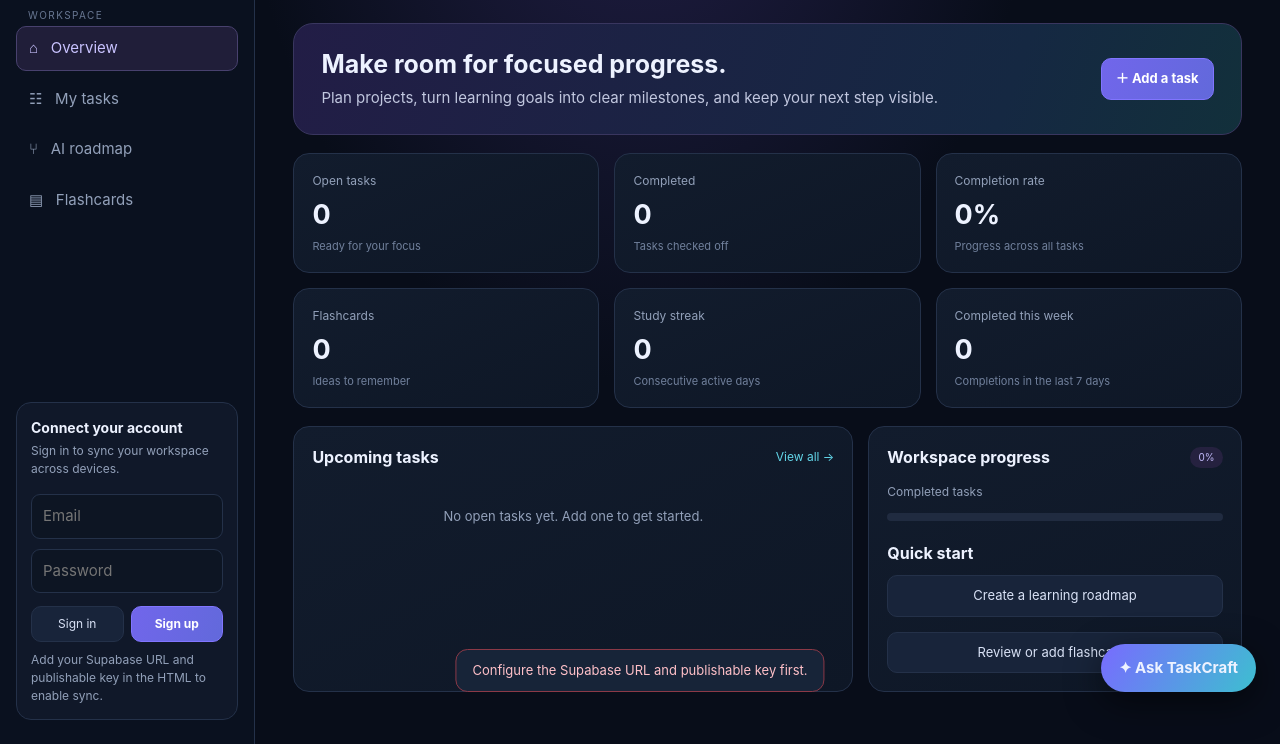
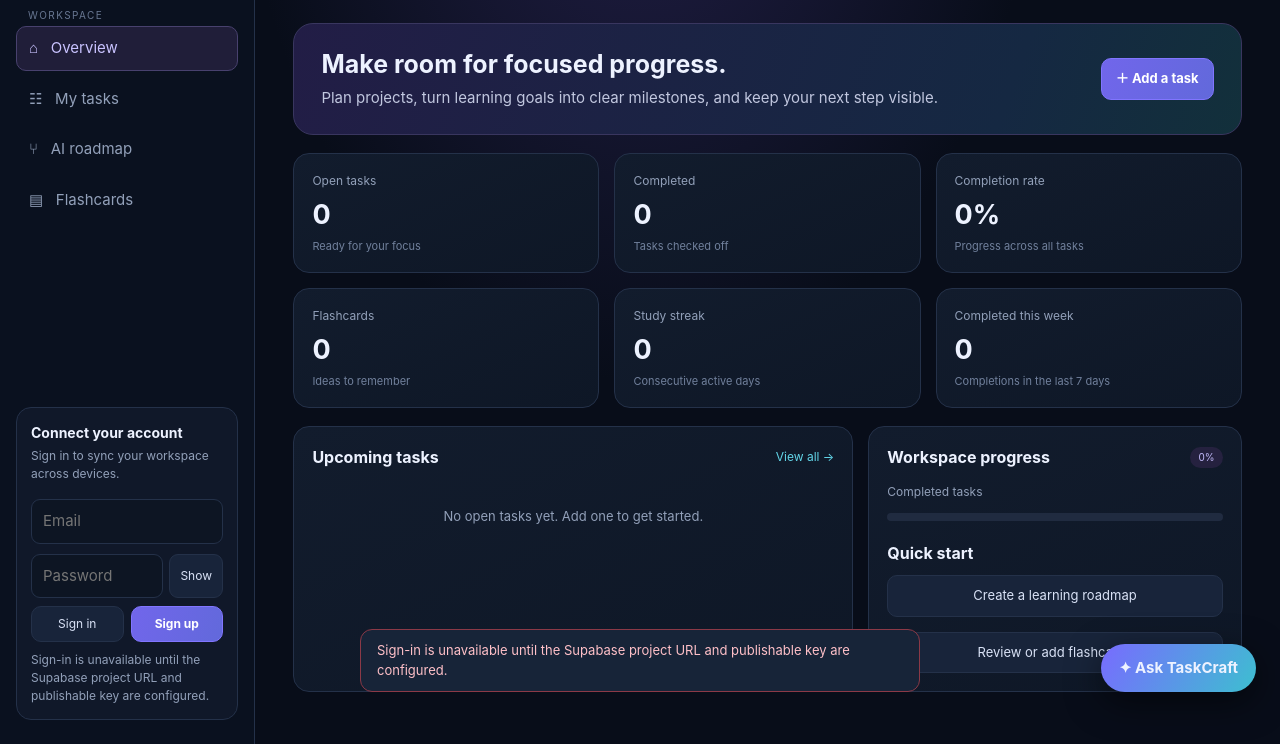
Before and after one commit to shivamjagtap174100-commits/TASK-CRAFT-, a plain HTML site: page index.html in a window 1280 px wide. Both pictures are taken after a click on the button "Sign in". Shown: the part 86-830 px from the top of the page. Drawn offline with nearby package versions, Linux system fonts and the light colour scheme.

Commit message:
Add password visibility and clarify sign-in setup
Co-authored-by: Copilot <223556219+Copilot@users.noreply.github.com>

```diff
--- a/index.html
+++ b/index.html
@@ -26,6 +26,9 @@
     .flashcard.flipped .flash-inner{transform:rotateY(180deg)}
     .flash-front,.flash-back{backface-visibility:hidden}
     .flash-back{position:absolute;inset:0;display:grid;align-content:center;transform:rotateY(180deg)}
+    .password-field{display:flex;align-items:stretch;gap:6px;margin:5px 0}
+    .password-field .field{flex:1;width:auto!important;margin:0}
+    .password-toggle{padding:0 10px;border:1px solid var(--line);border-radius:9px;background:#18243a;color:#d9e2f6;font-size:12px}
     @keyframes pulse{50%{opacity:.35}}
     @media(max-width:650px){.sidebar{background:var(--bg)}.mobile-account-toggle{display:block}.auth-box{display:none}.auth-box.open{display:block;width:100%;margin:0}}
     @media(max-width:650px){.nav{display:grid;grid-template-columns:repeat(3,minmax(0,1fr));overflow:visible;gap:6px}.nav button{min-width:0;white-space:normal;text-align:center;padding:8px 5px;font-size:11px}}
@@ -52,7 +55,10 @@
         <label class="sr-only" for="authEmail">Email</label>
         <input class="field" id="authEmail" type="email" placeholder="Email" autocomplete="email" style="width:100%">
         <label class="sr-only" for="authPassword">Password</label>
-        <input class="field" id="authPassword" type="password" placeholder="Password" autocomplete="current-password" style="width:100%">
+        <div class="password-field">
+          <input class="field" id="authPassword" type="password" placeholder="Password" autocomplete="current-password">
+          <button class="password-toggle" id="passwordToggle" type="button" aria-controls="authPassword" aria-pressed="false">Show</button>
+        </div>
         <div class="auth-actions" id="authActions">
           <button class="secondary" id="signInButton">Sign in</button>
           <button class="primary" id="signUpButton">Sign up</button>
@@ -196,7 +202,9 @@
       $("#chatStatus").textContent = state.cloudReady ? "Supabase account connected" : state.user ? "Signed in · cloud data unavailable" : "Offline helper · browser only";
       $("#authActions").hidden = Boolean(state.user) || !state.client;
       $("#signOutButton").hidden = !state.user;
-      if (!state.client) $("#authStatus").textContent = "Add your Supabase URL and publishable key in the HTML to enable sync.";
+      if (!state.client) $("#authStatus").textContent = isConfigured
+        ? "Supabase could not connect. Check your internet connection and project URL."
+        : "Sign-in is unavailable until your Supabase URL and publishable key are configured.";
       else if (!state.user) $("#authStatus").textContent = "Not signed in. Data stays in this browser.";
       else if (state.cloudReady) $("#authStatus").textContent = "Your data is stored in your Supabase account.";
       else $("#authStatus").textContent = "Signed in, but workspace data has not synced yet.";
@@ -707,7 +715,12 @@
       formButton.disabled = false;
     });
     async function authAction(action) {
-      if (!state.client) { notify("Configure the Supabase URL and publishable key first.", true); return; }
+      if (!state.client) {
+        const message = "Sign-in is unavailable until the Supabase project URL and publishable key are configured.";
+        $("#authStatus").textContent = message;
+        notify(message, true);
+        return;
+      }
       const email = $("#authEmail").value.trim();
       const password = $("#authPassword").value;
       if (!email || !password) { $("#authStatus").textContent = "Enter an email and password."; return; }
@@ -736,6 +749,14 @@
         notify("Signed in. Your cloud workspace is loaded.");
       } catch (error) { console.error("Could not load Supabase workspace.", error); setCloudStatus(); notify(`Signed in, but workspace data could not be loaded: ${error.message}`, true); }
     }
+    $("#passwordToggle").addEventListener("click", () => {
+      const password = $("#authPassword");
+      const visible = password.type === "password";
+      password.type = visible ? "text" : "password";
+      $("#passwordToggle").textContent = visible ? "Hide" : "Show";
+      $("#passwordToggle").setAttribute("aria-pressed", String(visible));
+      $("#passwordToggle").setAttribute("aria-label", `${visible ? "Hide" : "Show"} password`);
+    });
     $("#signInButton").addEventListener("click", () => authAction("signin").catch(error => { console.error("Sign-in failed.", error); notify(`Sign-in failed: ${error.message}`, true); }));
     $("#signUpButton").addEventListener("click", () => authAction("signup").catch(error => { console.error("Sign-up failed.", error); notify(`Sign-up failed: ${error.message}`, true); }));
     $("#signOutButton").addEventListener("click", async () => {
@@ -762,8 +783,8 @@
       });
     } else {
       loadLocal();
-      if (window.supabase?.createClient) $("#authStatus").textContent = "Add your Supabase URL and publishable key in the HTML to enable sync.";
-      else $("#authStatus").textContent = "Supabase SDK did not load. Check your internet connection.";
+      if (!isConfigured) $("#authStatus").textContent = "Sign-in is unavailable until your Supabase URL and publishable key are configured.";
+      else $("#authStatus").textContent = "Supabase could not connect. Check your internet connection and project URL.";
     }
     setCloudStatus();
     renderAll();
```
